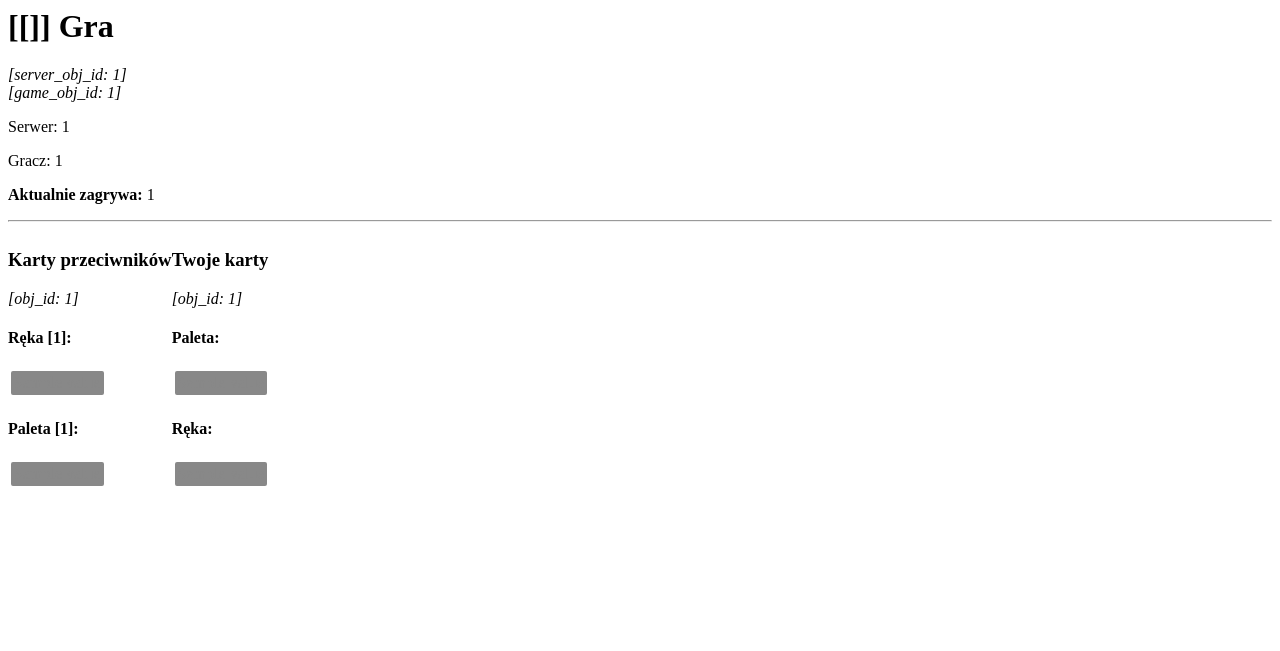
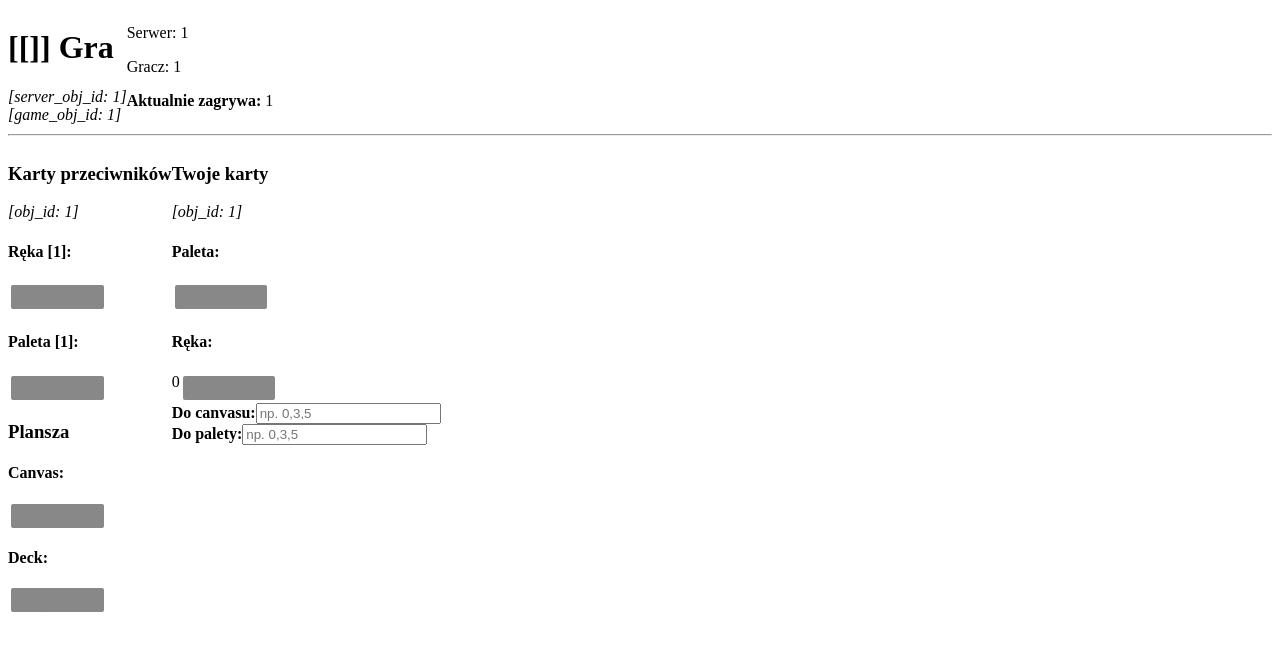
Before and after one commit to michalmytych/red-seven-1.2, a Flask app: template templates/game.html in a window 1280 px wide. Shown: the top 651 px of the page. Run offline with Flask 2, Linux system fonts and the light colour scheme; the visitor is signed in with stand-in values (Sample User, id 1); the template is opened without the code that fills it: most values are stand-ins (such as "Sample title", 1, 10 or a date in 2020).

Commit message:
Add game inputs

```diff
--- a/app.py
+++ b/app.py
@@ -53,6 +53,7 @@ def await_game(server_key):
   player_id = session.get('player_id')
   if player_id not in server.players:
     if player_id != server.host_id:
+      session['server_key'] = server.key
       player_id = uuid4()
       session['player_id'] = player_id
     server.players.append(player_id)
--- a/core/Canvas.py
+++ b/core/Canvas.py
@@ -14,7 +14,7 @@ class Canvas:
     }
 
     def __init__(self):
-        self.card = Card(6, 'START')
+        self.card = Card(6, 'S')
 
     @staticmethod
     def get_winner_by_red_rule(palettes):
--- a/templates/game.html
+++ b/templates/game.html
@@ -5,19 +5,24 @@
     border: 3px solid {{ card.css_bg_color }};
     border-radius: 2px;
     margin: 3px;
+    width: fit-content;
   ">
     {{ card.value }}
   </div>
 {% endmacro -%}
 
-
+<div style="display: flex;">
+  <div>
     <h1>[{{ server.key}}] Gra</h1>
     <em>[server_obj_id: {{ server.obj_id }}]</em><br>
     <em>[game_obj_id: {{ server.game.obj_id }}]</em><br>
-
+  </div>
+  <div>
     <p>Serwer: {{ session['server_key'] }}</p>
     <p>Gracz: {{ session['player_id'] }}</p>
     <p><strong>Aktualnie zagrywa:</strong> {{ server.game.players[server.game.player_counter].id }}</p>
+  </div>
+</div>
 
 <hr>
 
@@ -42,6 +47,18 @@
         </div>
       </div>
     {% endfor %}
+
+    <h3>Plansza</h3>
+    <div>
+      <h4>Canvas:</h4>
+      {{ card_macro(server.game.canvas.card) }}
+      <h4>Deck:</h4>
+      <div>
+        {% for card in server.game.deck.cards %}
+          {{ card_macro(card) }}
+        {% endfor %}
+      </div>
+    </div>
   </div>
 
   <div>
@@ -57,14 +74,21 @@
       <h4>Ręka:</h4>
       <div style="display: flex;">
         {% for card in player.hand.cards %}
-          {{ card_macro(card) }}
+          {{ loop.index - 1 }}{{ card_macro(card) }}
         {% endfor %}
       </div>
+      <div>
+        <form action="http://localhost:5000/servers/{{ server.key }}/game/run-turn">
+          <strong>Do canvasu:</strong><input type="text" id="to_canvas" name="to_canvas" placeholder="np. 0,3,5"/>
+          <br>
+          <strong>Do palety:</strong><input type="text" id="to_canvas" name="to_canvas" placeholder="np. 0,3,5"/>
+        </form>
       </div>
     </div>
 
   </div>
 
+</div>
 
 <script>
   const refreshRate = 2000;
```
Lines whose indentation alone changed are shown as unchanged.
